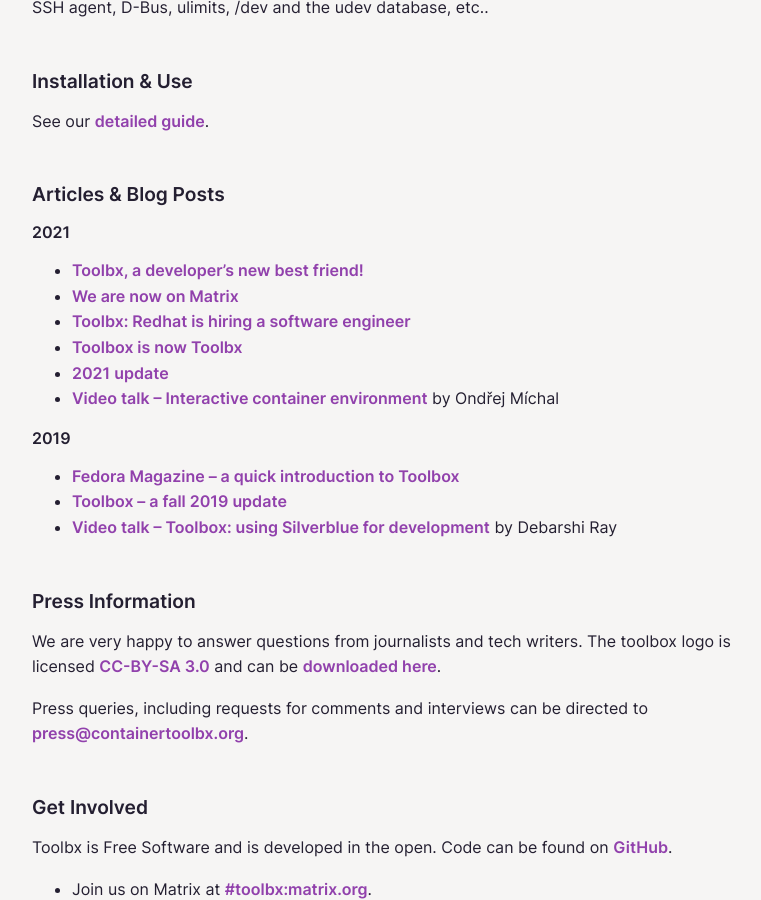
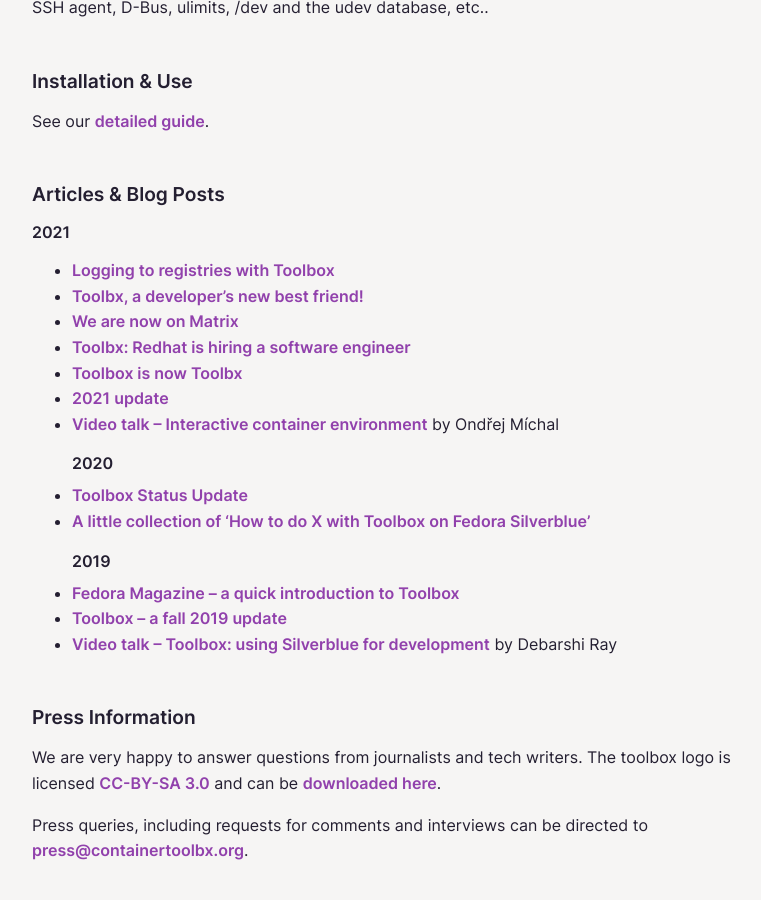
Before and after one commit to containers/containertoolbx.org, a Jekyll site: the page built from index.md, in a window 1280 px wide and 900 px high, scrolled down 1105 px. Shown: the whole window, without its empty margins (248-1009 px from the left). Built offline with Jekyll 4.4.1, drawn with Linux system fonts in a browser that asks for light colours.

Commit message:
more blog posts
fixes https://github.com/containers/containertoolbx.org/issues/5#issuecomment-983169726

```diff
--- a/index.md
+++ b/index.md
@@ -22,13 +22,16 @@
 
 ## Articles & Blog Posts
 #### 2021
+* [Logging to registries with Toolbox](https://harrymichal.undo.it/posts/2021/logging-to-registries-with-toolbox/)
 * [Toolbx, a developer's new best friend!](https://fedoramagazine.org/toolbx-a-developers-new-best-friend/)
 * [We are now on Matrix](https://debarshiray.wordpress.com/2021/11/24/toolbx-is-now-on-matrix/)
 * [Toolbx: Redhat is hiring a software engineer](https://debarshiray.wordpress.com/2021/11/15/toolbx-red-hat-is-hiring-a-software-engineer/)
 * [Toolbox is now Toolbx](https://debarshiray.wordpress.com/2021/11/10/toolbox-is-now-toolbx/)
 * [2021 update](https://debarshiray.wordpress.com/2021/01/14/toolbox-after-a-gap-of-15-months/)
 * [Video talk -- Interactive container environment](https://www.youtube.com/watch?v=qdpg-zBvNz8) by Ondřej Míchal
-
+#### 2020
+* [Toolbox Status Update](https://harrymichal.undo.it/posts/2020/toolbox-status-update-v0.0.92-v0.0.96/)
+* [A little collection of ‘How to do X with Toolbox on Fedora Silverblue’](https://harrymichal.undo.it/posts/2020/a-little-collection-of-how-to-do-x-with-toolbox-on-fedora-silverblue/)
 #### 2019
 * [Fedora Magazine -- a quick introduction to Toolbox](https://fedoramagazine.org/a-quick-introduction-to-toolbox-on-fedora/)
 * [Toolbox -- a fall 2019 update](https://debarshiray.wordpress.com/2019/11/01/toolbox-a-fall-2019-update/)
```
